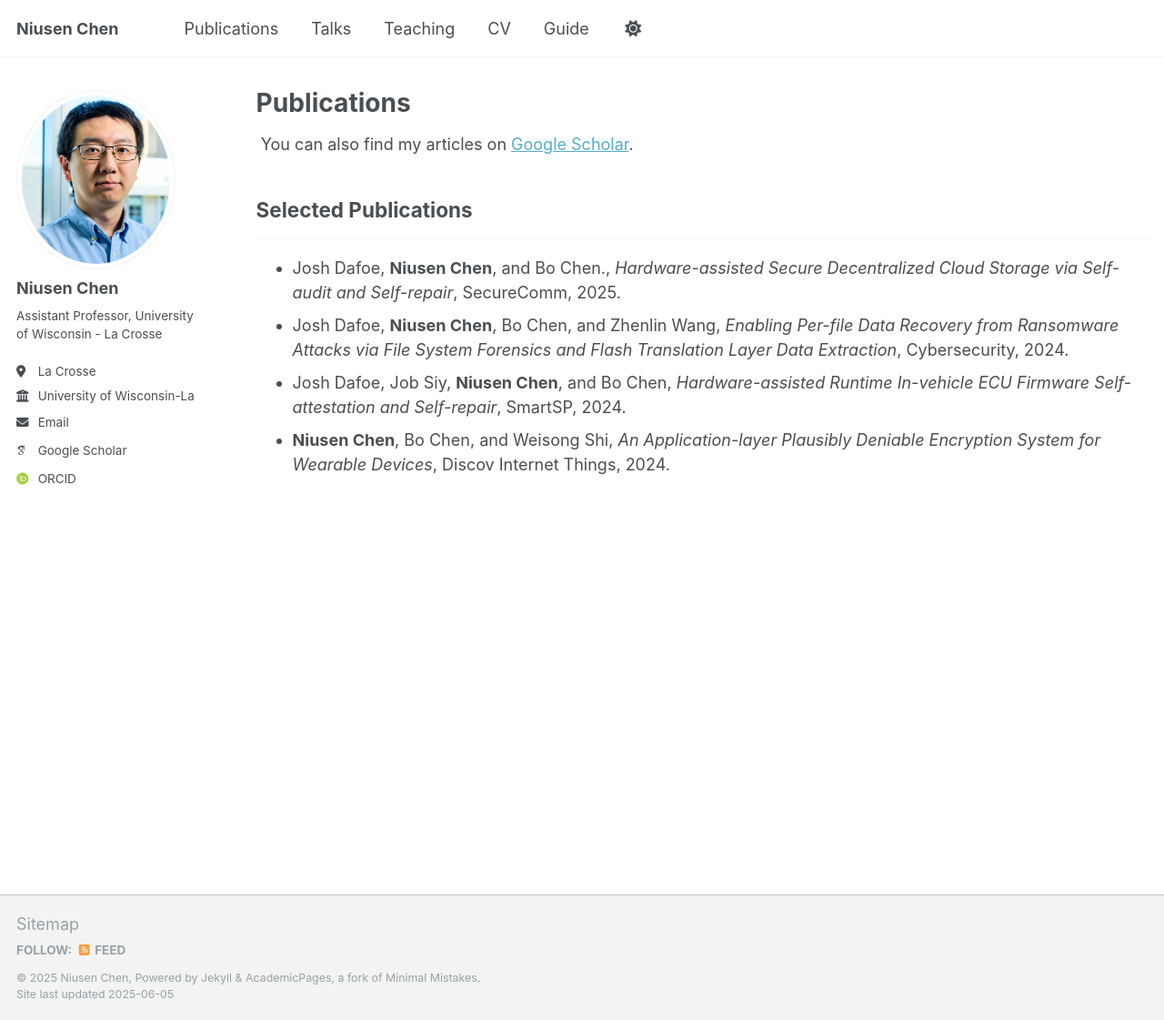
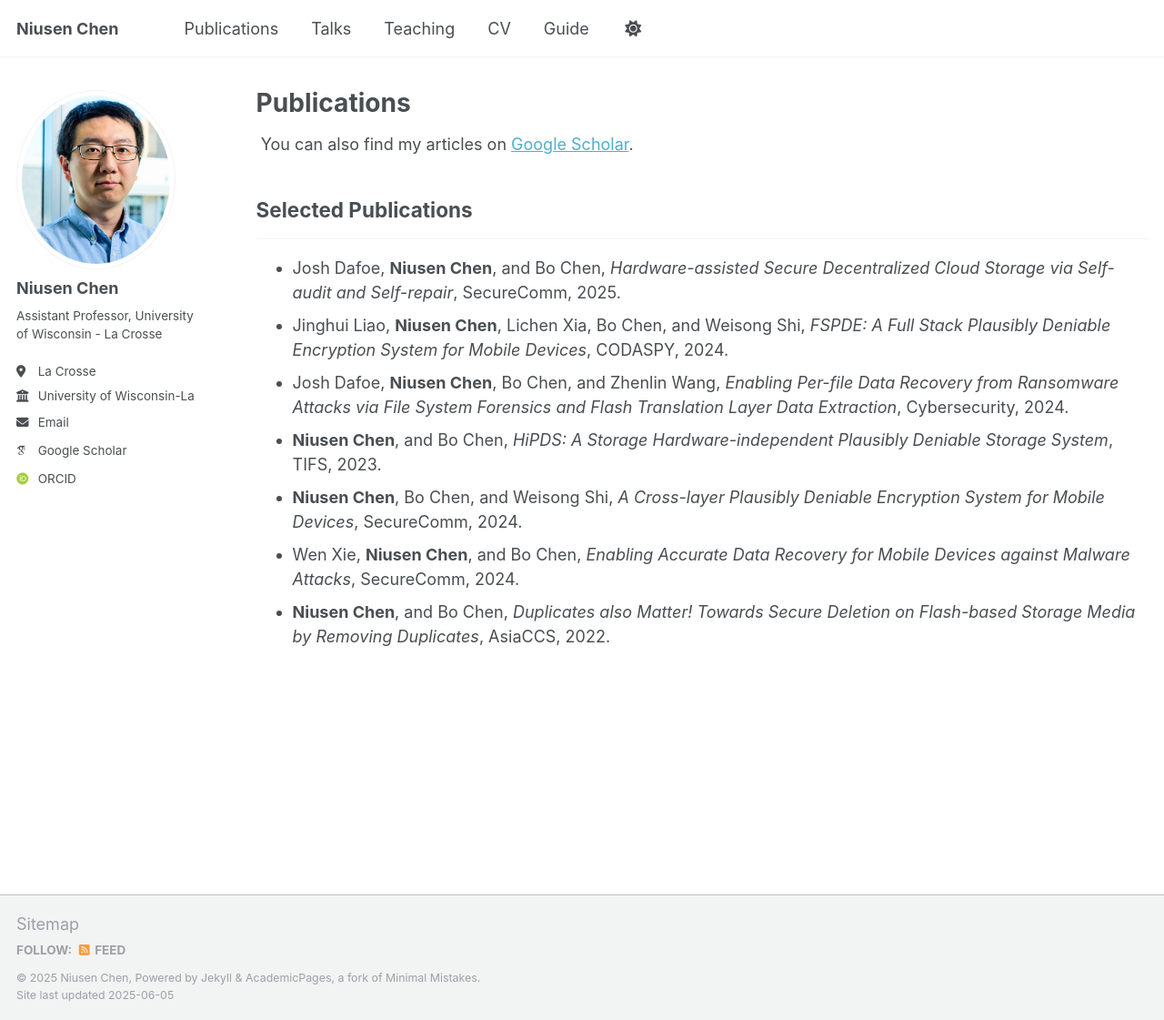
Before and after one commit to niusenc/niusenc.github.io, a Jekyll site: the page built from _pages/publications.html, in a window 1280 px wide and 1121 px high. Shown: the whole window at 91% size. Built offline with Jekyll 4.4.1, drawn with Linux system fonts in a browser that asks for light colours; some web fonts are replaced.

Commit message:
Update publications.html

```diff
--- a/_pages/publications.html
+++ b/_pages/publications.html
@@ -14,8 +14,11 @@ author_profile: true
 <hr />
 
 <ul>
-  <li>Josh Dafoe, <strong>Niusen Chen</strong>, and Bo Chen., <em>Hardware-assisted Secure Decentralized Cloud Storage via Self-audit and Self-repair</em>, SecureComm, 2025.</li>
-  <li>Josh Dafoe, <strong>Niusen Chen</strong>, Bo Chen, and Zhenlin Wang</strong>, <em>Enabling Per-file Data Recovery from Ransomware Attacks via File System Forensics and Flash Translation Layer Data Extraction</em>, Cybersecurity, 2024.</li>
-  <li>Josh Dafoe, Job Siy, <strong>Niusen Chen</strong>, and Bo Chen, <em>Hardware-assisted Runtime In-vehicle ECU Firmware Self-attestation and Self-repair</em>, SmartSP, 2024.</li>
-  <li><strong>Niusen Chen</strong>, Bo Chen, and Weisong Shi, <em>An Application-layer Plausibly Deniable Encryption System for Wearable Devices</em>, Discov Internet Things, 2024.</li>
+  <li>Josh Dafoe, <strong>Niusen Chen</strong>, and Bo Chen, <em>Hardware-assisted Secure Decentralized Cloud Storage via Self-audit and Self-repair</em>, SecureComm, 2025.</li>
+  <li>Jinghui Liao, <strong>Niusen Chen</strong>, Lichen Xia, Bo Chen, and Weisong Shi, <em>FSPDE: A Full Stack Plausibly Deniable Encryption System for Mobile Devices</em>, CODASPY, 2024.</li>
+  <li>Josh Dafoe, <strong>Niusen Chen</strong>, Bo Chen, and Zhenlin Wang, <em>Enabling Per-file Data Recovery from Ransomware Attacks via File System Forensics and Flash Translation Layer Data Extraction</em>, Cybersecurity, 2024.</li>
+  <li><strong>Niusen Chen</strong>, and Bo Chen, <em>HiPDS: A Storage Hardware-independent Plausibly Deniable Storage System</em>, TIFS, 2023.</li>
+  <li><strong>Niusen Chen</strong>, Bo Chen, and Weisong Shi,<em> A Cross-layer Plausibly Deniable Encryption System for Mobile Devices</em>, SecureComm, 2024.</li>
+  <li>Wen Xie, <strong>Niusen Chen</strong>, and Bo Chen,<em>  Enabling Accurate Data Recovery for Mobile Devices against Malware Attacks</em>, SecureComm, 2024.</li>
+  <li><strong>Niusen Chen</strong>, and Bo Chen, <em>Duplicates also Matter! Towards Secure Deletion on Flash-based Storage Media by Removing Duplicates</em>, AsiaCCS, 2022.</li>
 </ul>
```
